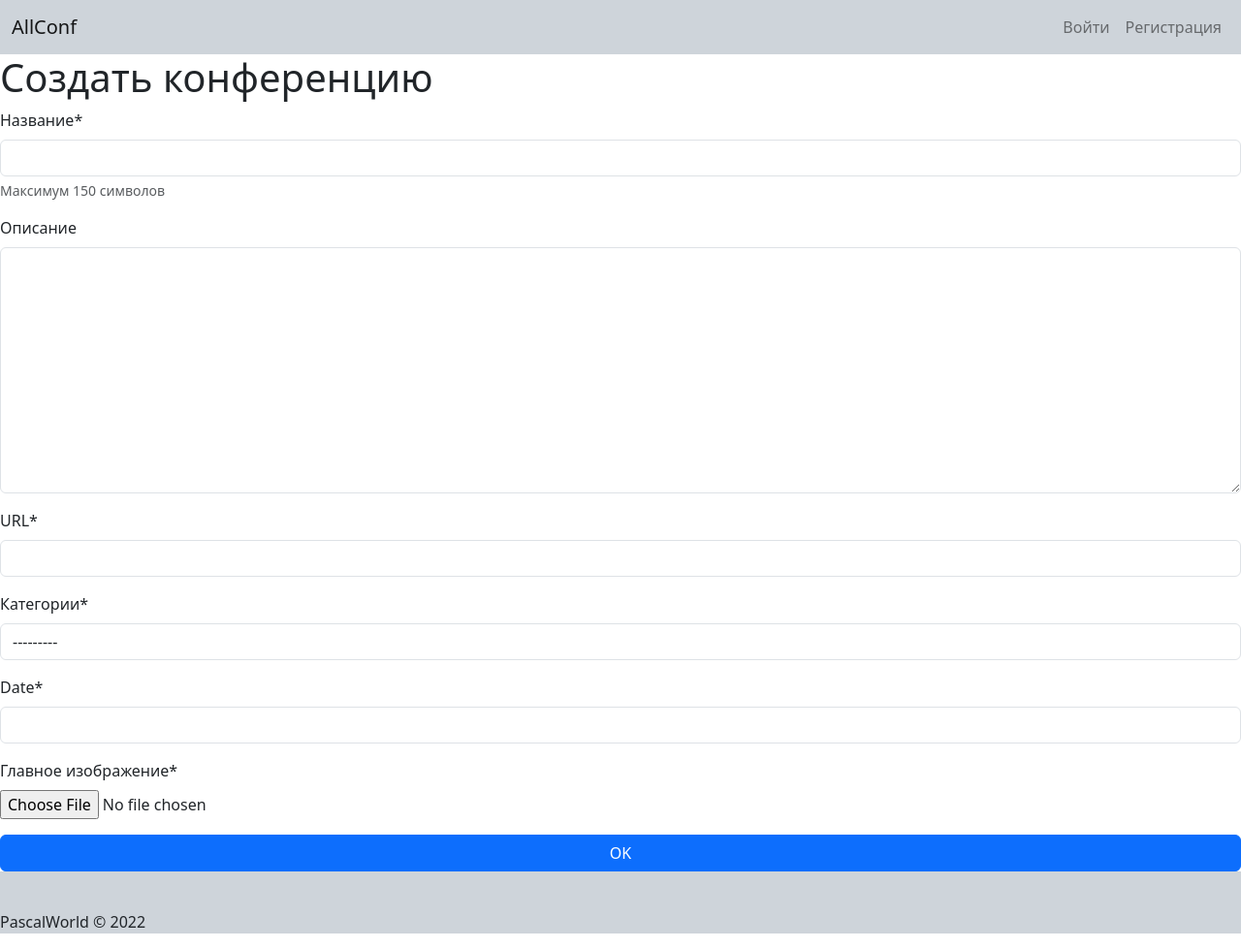
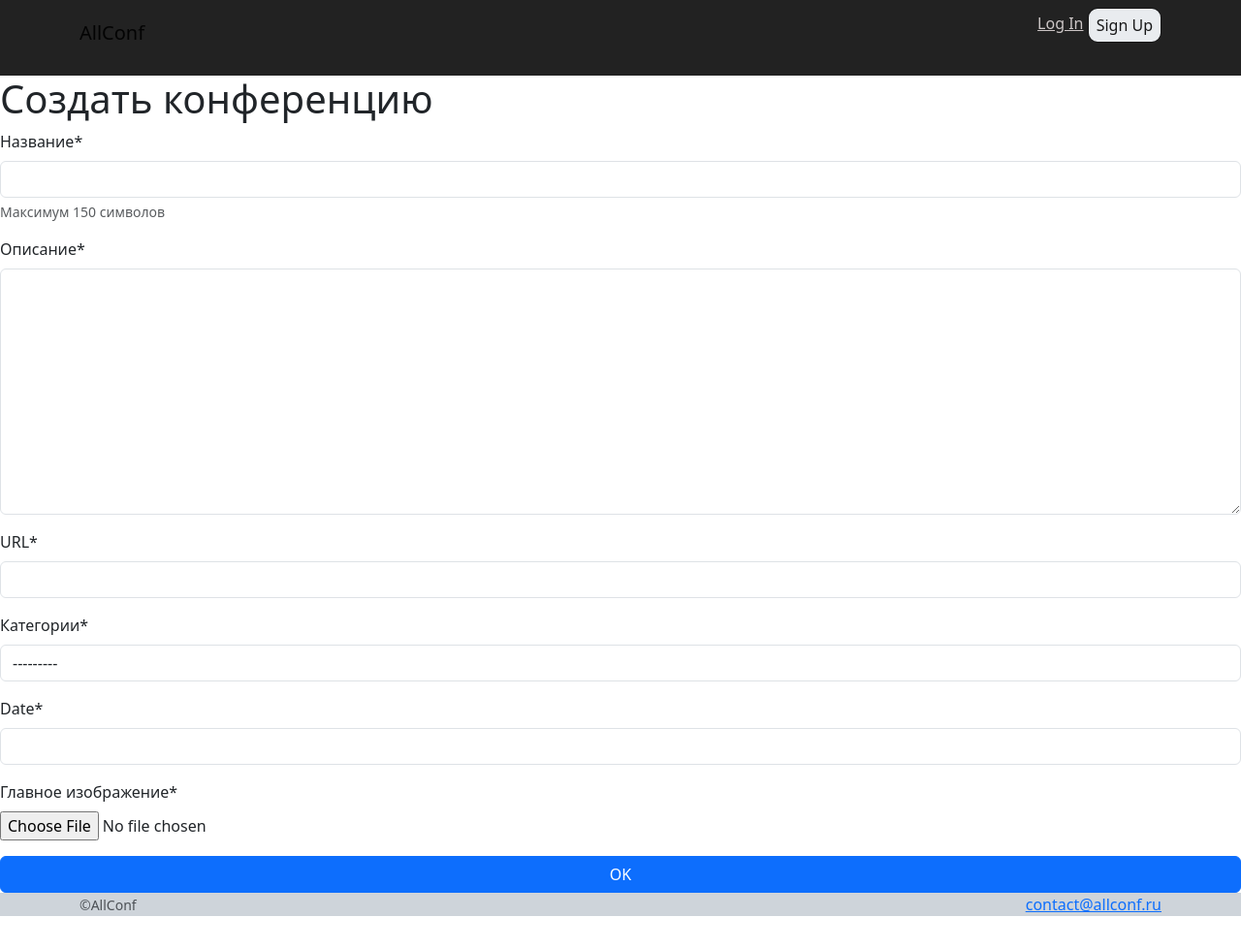
Before and after one commit to IgorDuino/allconf, a Django app: page /manager/create/conf/ in a window 1280 px wide. Shown: the whole page at 97% size. After the commit the page ends 945 px from the top, so only its background shows below. Run offline with Django 4.2, Linux system fonts and the light colour scheme; data that the repository does not hold is empty; some libraries are stand-ins or nearby versions.

Commit message:
feat: templates

```diff
--- a/core/models.py
+++ b/core/models.py
@@ -10,9 +10,7 @@ class TitleDescriptionMixin(models.Model):
     )
 
     description = models.TextField(
-        'Описание',
-        null=True,
-        blank=True
+        'Описание'
     )
 
     class Meta:
--- a/manager/models.py
+++ b/manager/models.py
@@ -52,7 +52,7 @@ class ConferenceManager(models.Manager):
     def get_conference_with_lectures_and_category(self):
         queryset = self.get_active().prefetch_related(
             Prefetch('lectures', queryset=Lecture.objects.filter(is_active=True))
-        ).select_related('category').only('title', 'category__title')
+        ).select_related('category')
 
         return queryset
 
@@ -97,14 +97,14 @@ class Conference(TitleDescriptionMixin, SlugMixin, IsActiveMixin):
 
 
 class Lecture(TitleDescriptionMixin, SlugMixin, IsActiveMixin):
-    desired_time = models.DateTimeField(
+    desired_time = models.TimeField(
         'Желаемое время',
         null=True,
         blank=True
     )
     file = models.FileField(
         'Презентация',
-        upload_to='uploads',
+        upload_to='files',
         validators=[FileExtensionValidator(allowed_extensions=['pdf'])]
     )
     conference = models.ForeignKey(
--- a/manager/views.py
+++ b/manager/views.py
@@ -4,7 +4,7 @@ from django.views.generic import View, FormView
 from manager.models import Category, Lecture, Conference
 from django.shortcuts import get_object_or_404
 from manager.forms import ConferenceCreateForm, LectureCreateForm
-from users.models import ConferenceOrganizer, Speaker
+from users.models import ConferenceOrganizer, Speaker, Listener
 from django.contrib.auth.decorators import login_required
 from django.utils.decorators import method_decorator
 
@@ -15,6 +15,30 @@ class ConfView(View):
     def get(self, request, conf_slug):
         conference = get_object_or_404(Conference.objects.get_conference_with_lectures_and_category(),
                                        slug=conf_slug)
+
+        context = {
+            'conf': conference
+        }
+
+        return render(request, template_name=self.template_name, context=context)
+
+
+    @method_decorator(login_required)
+    def post(self, request, conf_slug):
+        conference = get_object_or_404(Conference.objects.get_conference_with_lectures_and_category(),
+                                       slug=conf_slug)
+
+        if request.POST.get('speaker'):
+            return HttpResponseRedirect(reverse('manager:lecture-create'))
+        if request.POST.get('listener'):
+            listener = Listener.objects.filter(user=request.user, conference=conference)
+            if len(listener) == 0:
+                Listener.objects.create(
+                    conference=conference,
+                    user=request.user
+                )
+
+                return HttpResponseRedirect(reverse('users:profile'))
 
         context = {
             'conf': conference
@@ -130,7 +154,7 @@ class CreateLectureView(View):
                     lecture=lecture
                 )
 
-                return HttpResponseRedirect(reverse('manager:lecture-detail', kwargs={'conf_slug': slug, 'lecture_slug': slug}))
+                return HttpResponseRedirect(reverse('manager:lecture-detail', kwargs={'conf_slug': conference.slug, 'lecture_slug': slug}))
 
         context = {
             'form': form
--- a/templates/base.html
+++ b/templates/base.html
@@ -3,26 +3,25 @@
 <!DOCTYPE html>
 <html lang="ru">
 <head>
-    <meta charset="UTF-8">
-    <meta name="viewport" content="width=device-width, initial-scale=1.0, shrink-to-fit=no">
+    <meta charset="utf-8">
 
     <link rel="stylesheet" href="https://stackpath.bootstrapcdn.com/bootstrap/4.1.3/css/bootstrap.min.css"
           integrity="sha384-MCw98/SFnGE8fJT3GXwEOngsV7Zt27NXFoaoApmYm81iuXoPkFOJwJ8ERdknLPMO"
           crossorigin="anonymous">
 
+    <meta name="viewport" content="width=device-width, initial-scale=1.0, shrink-to-fit=no">
     <link rel="stylesheet" href="{% static 'assets/bootstrap/css/bootstrap.min.css' %}">
-    <link rel="stylesheet" href="{% static 'assets/fonts/ionicons.min.css' %}">
-    <link rel="stylesheet" href="{% static 'assets/css/footer_base.css' %}">
-    <link rel="stylesheet" href="{% static 'assets/css/styles.css' %}">
-
-    <link rel="apple-touch-icon" sizes="180x180" href="{% static 'assets/images/fav/apple-touch-icon.png' %}">
-    <link rel="icon" type="image/png" sizes="32x32" href="{% static 'assets/images/fav/favicon-32x32.png' %}">
-    <link rel="icon" type="image/png" sizes="16x16" href="{% static 'assets/images/fav/favicon-16x16.png' %}">
-    <link rel="manifest" href="{% static 'assets/images/fav/site.webmanifest' %}">
-    <link rel="mask-icon" href="{% static 'assets/images/fav/safari-pinned-tab.svg' %}" color="#5bbad5">
-    <meta name="msapplication-TileColor" content="#2d89ef">
-    <meta name="theme-color" content="#ffffff">
-
+    <link rel="stylesheet" href="{% static 'assets/css/Lato.css' %}">
+    <link rel="stylesheet" href="{% static 'assets/css/Roboto.css' %}">
+    <link rel="stylesheet" href="{% static 'assets/css/Roboto%20Slab.css' %}">
+    <link rel="stylesheet" href="{% static 'assets/fonts/fontawesome-all.min.css' %}">
+    <link rel="stylesheet" href="{% static 'assets/fonts/simple-line-icons.min.css' %}">
+    <link rel="stylesheet" href="{% static 'assets/css/Animated-Typing-With-Blinking.css' %}">
+    <link rel="stylesheet" href="{% static 'assets/css/Black-Navbar.css' %}">
+    <link rel="stylesheet" href="{% static 'assets/css/Calendar-BS4-1.css' %}">
+    <link rel="stylesheet" href="{% static 'assets/css/Calendar-BS4.css' %}">
+    <link rel="stylesheet" href="https://cdnjs.cloudflare.com/ajax/libs/animate.css/3.5.2/animate.min.css">
+    <link rel="stylesheet" href="{% static 'assets/css/style.css' %}">
 
     <title>{% block title %}{% endblock %}</title>
 </head>
@@ -32,10 +31,9 @@
          {% block content %}{% endblock %}
     </main>
     {% include "includes/footer.html" %}
+
     <script src="{% static 'assets/bootstrap/js/bootstrap.min.js' %}"></script>
-    <script src="{% static 'assets/bootstrap/js/bootstrap-gallery.min.js' %}"></script>
-
-    <script src="{% static 'assets/js/jquery-3.3.1.slim.min.js' %}"></script>
-    <script src="{% static 'popper.min.js' %}"></script>
+    <script src="{% static 'assets/js/bs-init.js' %}"></script>
+    <script src="{% static 'assets/js/Animated-Typing-With-Blinking.js' %}"></script>
 </body>
 </html>
--- a/templates/includes/footer.html
+++ b/templates/includes/footer.html
@@ -1,9 +1,12 @@
+{% load static %}
+
 <footer class="footer-basic" style="background: var(--bs-gray-400);">
-    <div class="social"><a href="#"><i class="icon ion-social-instagram"></i></a><a href="#"><i class="icon ion-social-snapchat"></i></a><a href="#"><i class="icon ion-social-twitter"></i></a><a href="#"><i class="icon ion-social-facebook"></i></a></div>
-    <ul class="list-inline">
-        {% comment %} <li class="list-inline-item"><a href="{% url 'homepage:index' %}">Home</a></li> {% endcomment %}
-        <li class="list-inline-item"></li>
-        {% comment %} <li class="list-inline-item"><a href="{% url 'about:description' %}">About</a></li> {% endcomment %}
-    </ul>
-    <p class="copyright">PascalWorld © 2022</p>
+    <div class="container">
+        <div class="row">
+            <div class="col-lg-6 text-center text-lg-start my-auto h-100">
+                <p class="text-muted small mb-4 mb-lg-0">©AllConf</p>
+            </div>
+            <div class="col-lg-6 text-center text-lg-end my-auto h-100"><a href="{% static 'mailto:igor.kuzmenkov.05@mail.ru' %}">contact@allconf.ru</a></div>
+        </div>
+    </div>
 </footer>
--- a/templates/includes/header.html
+++ b/templates/includes/header.html
@@ -1,20 +1,19 @@
+{% load static %}
+
 <header>
-    <nav class="navbar navbar-light navbar-expand-md" style="color: var(--bs-blue);background: var(--bs-gray-400);border-style: none;border-color: var(--bs-indigo);">
-        <div class="container-fluid">
-            <a class="navbar-brand" href="{% url 'homepage:home' %}">AllConf</a>
-            <button data-bs-toggle="collapse" class="navbar-toggler" data-bs-target="#navcol-1">
-                <span class="visually-hidden">Toggle navigation</span>
-                <span class="navbar-toggler-icon"></span>
-            </button>
-            <div class="collapse navbar-collapse d-flex flex-row-reverse" id="navcol-1">
-                <ul class="navbar-nav">
+    <nav class="navbar navbar-light navbar-expand-md navbar-fixed-top navigation-clean-button" style="background: rgb(34, 34, 34);border-radius: 20;border-top-left-radius: 20;border-top-right-radius: 20;border-bottom-right-radius: 20;border-bottom-left-radius: 20;border-style: none;padding-top: 0;padding-bottom: 10px;">
+        <div class="container"><button data-bs-toggle="collapse" class="navbar-toggler" data-bs-target="#navcol-2" style="color: var(--bs-pink);"><span class="visually-hidden">Toggle navigation</span><span class="navbar-toggler-icon" style="color: var(--bs-pink);"></span></button>
+            <div><a class="navbar-brand" href="{% url 'homepage:home' %}"><span>AllConf</span> </a></div>
+            <div class="collapse navbar-collapse" id="navcol-2" style="color: rgb(255,255,255);">
+                <ul class="navbar-nav nav-right"></ul>
+                <p class="ms-auto navbar-text actions">
                     {% if request.user.is_authenticated %}
-                        <li class="nav-item"><a class="nav-link" href="{% url 'users:profile' %}">Профиль</a></li>
+                        <a class="login" href="{% url 'users:profile' %}" style="color: rgba(224,217,217,0.9);">Profile</a>
                     {% else %}
-                        <li class="nav-item"><a class="nav-link" href="{% url 'users:login' %}">Войти</a></li>
-                        <li class="nav-item"><a class="nav-link" href="{% url 'users:signup' %}">Регистрация</a></li>
+                        <a class="login" href="{% url 'users:login' %}" style="color: rgba(224,217,217,0.9);">Log In</a>
+                        <a class="btn btn-light action-button" role="button" href="{% url 'users:signup' %}" style="color: rgba(0,0,0,0.9);background: var(--bs-gray-200);border-radius: 10px;border-style: solid;border-color: rgba(0,0,0,0.9);font-size: 16px;padding: 5px 8px;">Sign Up</a>
                     {% endif %}
-                </ul>
+                </p>
             </div>
         </div>
     </nav>
--- a/users/views.py
+++ b/users/views.py
@@ -49,6 +49,12 @@ class ProfileView(View):
     form_class = ProfileForm
     template_name = 'users/profile.html'
 
+    @staticmethod
+    def get_queryset(request):
+        user = User.objects.filter(id=request.user.id)
+
+        return user[0]
+
     def get(self, request):
         form = self.form_class()
 
```
Also changed, not shown: templates/includes/gallery.html (deleted, +0 -15 lines), templates/manager/conf-detail.html (+35 -12 lines).
